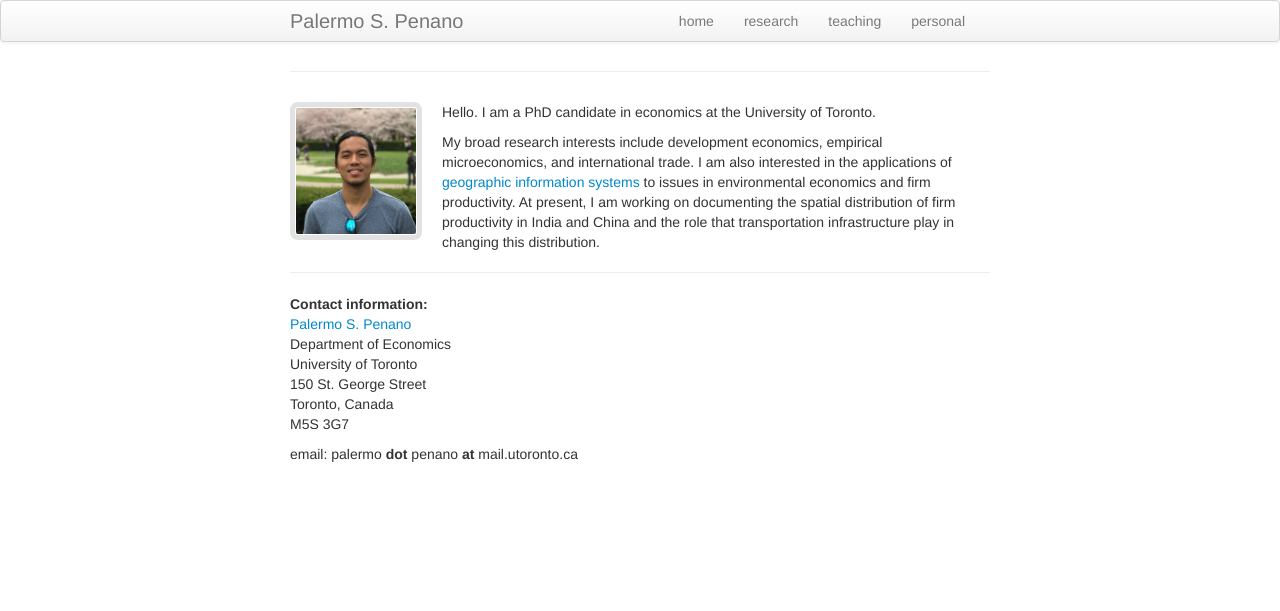
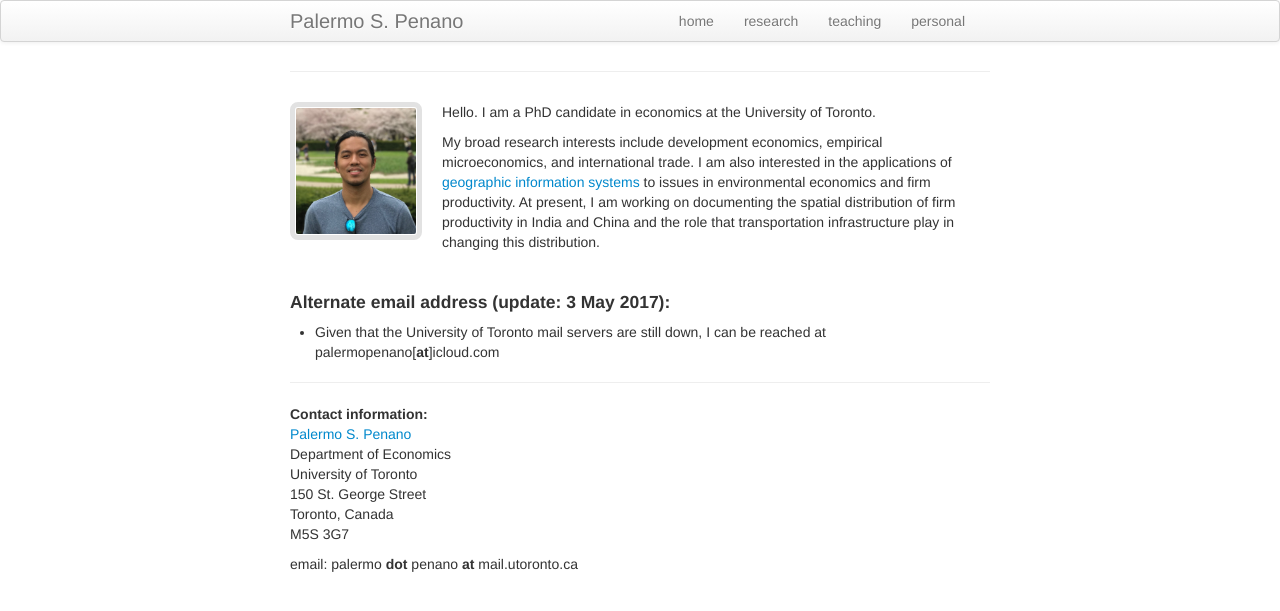
Before and after one commit to palpen/palermopenano, a Jekyll site: the page built from index.md, in a window 1280 px wide. Shown: the top 611 px of the page. Built offline with Jekyll 4.4.1, drawn with Linux system fonts in a browser that asks for light colours.

Commit message:
alternate email address

```diff
--- a/index.md
+++ b/index.md
@@ -7,6 +7,12 @@ description: My website
 Hello. I am a PhD candidate in economics at the University of Toronto.
 
 My broad research interests include development economics, empirical microeconomics, and international trade. I am also interested in the applications of [geographic information systems][1] to issues in environmental economics and firm productivity. At present, I am working on documenting the spatial distribution of firm productivity in India and China and the role that transportation infrastructure play in changing this distribution.
+
+<br/>
+
+#### Alternate email address (update: 3 May 2017):
+- Given that the University of Toronto mail servers are still down, I can be reached at palermopenano[**at**]icloud.com
+<br/>
 
 ___
 **Contact information:** <br/>
@@ -18,6 +24,9 @@ Toronto, Canada <br/>
 M5S 3G7 <br/>
 
 email: palermo **dot** penano **at** mail.utoronto.ca <br/>
+
+
+
 <!-- Last update: November 2016 -->
 
 [1]: https://en.wikipedia.org/wiki/Geographic_information_system
```
